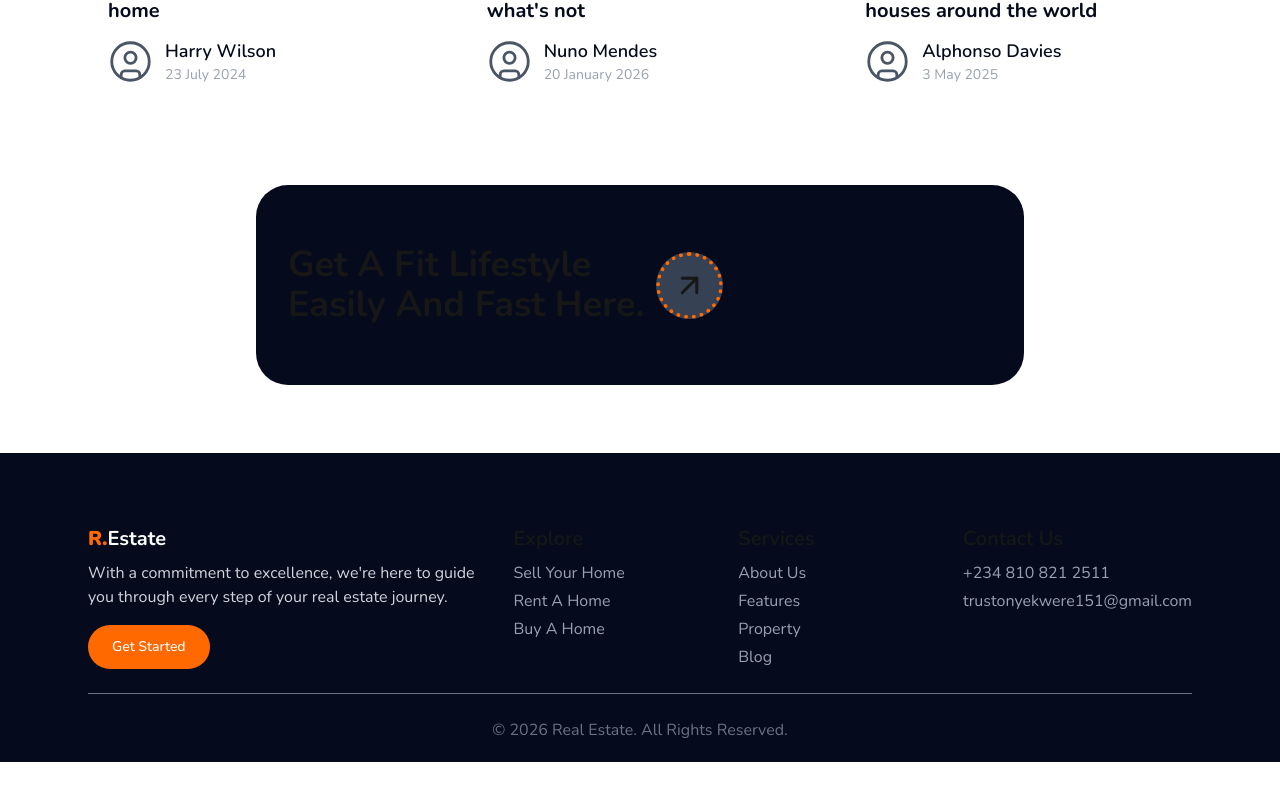
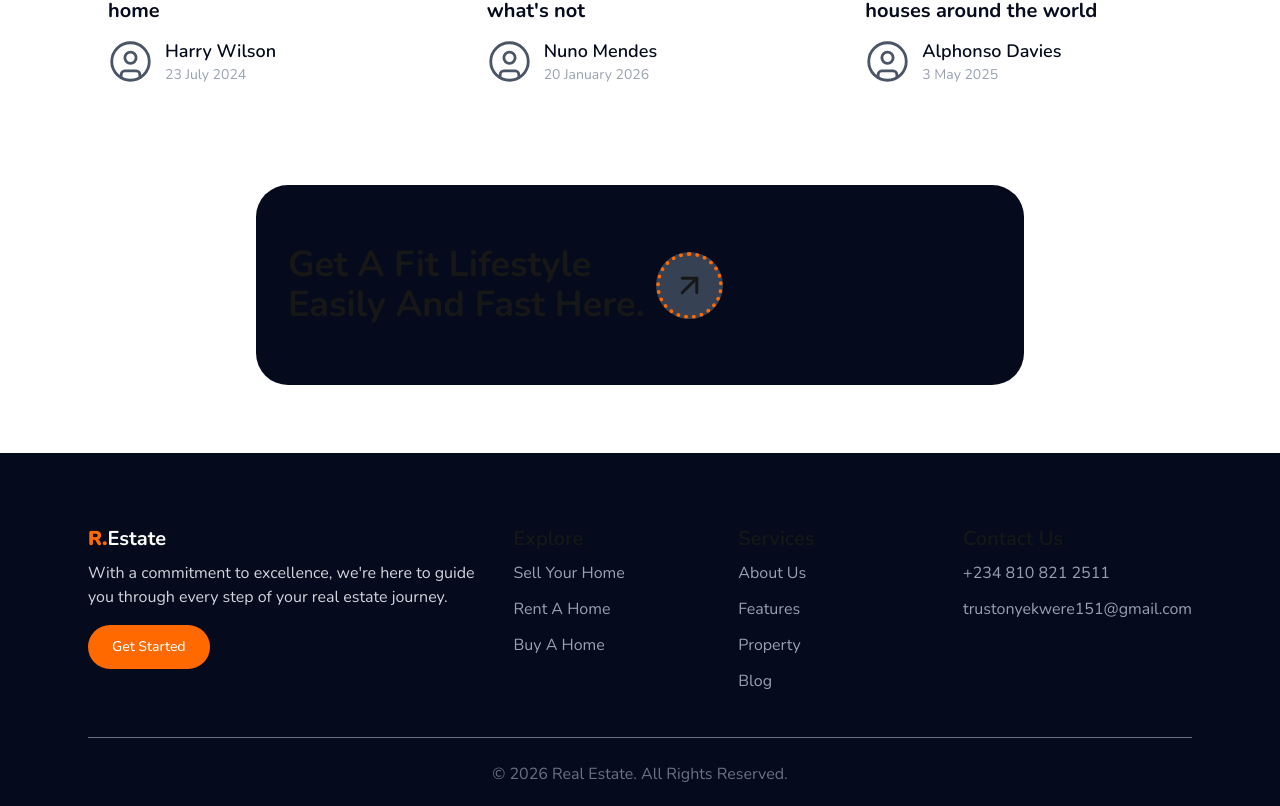
Before and after one commit to trustonyekwere/rs, a Next.js app: page / in a window 1280 px wide. Shown: the part 4169-4975 px from the top of the page. Before the commit the page ends 4931 px from the top, so only its background shows below. Built offline with nearby package versions, Linux system fonts and the light colour scheme.

Commit message:
added proper spacing

```diff
--- a/app/components/layout/Footer.tsx
+++ b/app/components/layout/Footer.tsx
@@ -1,4 +1,3 @@
-import {FacebookIcon, InstagramIcon, TwitterIcon} from "lucide-react"
 import Link from "next/link"
 import ButtonLink from "../ui/Button"
 
@@ -9,7 +8,7 @@ export default function Footer() {
         <>
             <section className="bg-[#050B1C]">
                 <div className="mx-auto max-w-6xl px-6 pt-18 pb-5">
-                    <div className="grid sm:grid-cols-1 md:grid-cols-2 lg:grid-cols-[2fr_1fr_1fr_1fr] gap-6">
+                    <div className="grid sm:grid-cols-1 md:grid-cols-2 lg:grid-cols-[2fr_1fr_1fr_1fr] gap-6 pb-5">
                         <div>
                             {/* Logo */}
                             <Link href="#hero" className="text-xl font-bold text-white">
@@ -22,7 +21,7 @@ export default function Footer() {
                         </div>
                         <div>
                             <h1 className="font-semibold text-xl">Explore</h1>
-                            <ul className="text-gray-400 space-y-1 mt-2">
+                            <ul className="text-gray-400 space-y-3 mt-2">
                                 <li><a href="#features" className="hover:text-gray-300">Sell Your Home</a></li>
                                 <li><a href="#features" className="hover:text-gray-300">Rent A Home</a></li>
                                 <li><a href="#features" className="hover:text-gray-300">Buy A Home</a></li>
@@ -30,7 +29,7 @@ export default function Footer() {
                         </div>
                         <div>
                             <h1 className="font-semibold text-xl">Services</h1>
-                            <ul className="text-gray-400 space-y-1 mt-2">
+                            <ul className="text-gray-400 space-y-3 mt-2">
                                 <li><a href="#about" className="hover:text-gray-300">About Us</a></li>
                                 <li><a href="#features" className="hover:text-gray-300">Features</a></li>
                                 <li><a href="#property" className="hover:text-gray-300">Property</a></li>
@@ -39,7 +38,7 @@ export default function Footer() {
                         </div>
                         <div>
                             <h1 className="font-semibold text-xl">Contact Us</h1>
-                            <ul className="text-gray-400 space-y-1 mt-2">
+                            <ul className="text-gray-400 space-y-3 mt-2">
                                 <li><a href="https://wa.me/+2348108212511" className="hover:text-gray-300">+234 810 821 2511</a></li>
                                 <li><a href="mailto:trustonyekwere151@gmail.com" className="hover:text-gray-300">trustonyekwere151@gmail.com</a></li>
                             </ul>
```
Lines whose indentation alone changed are shown as unchanged.
